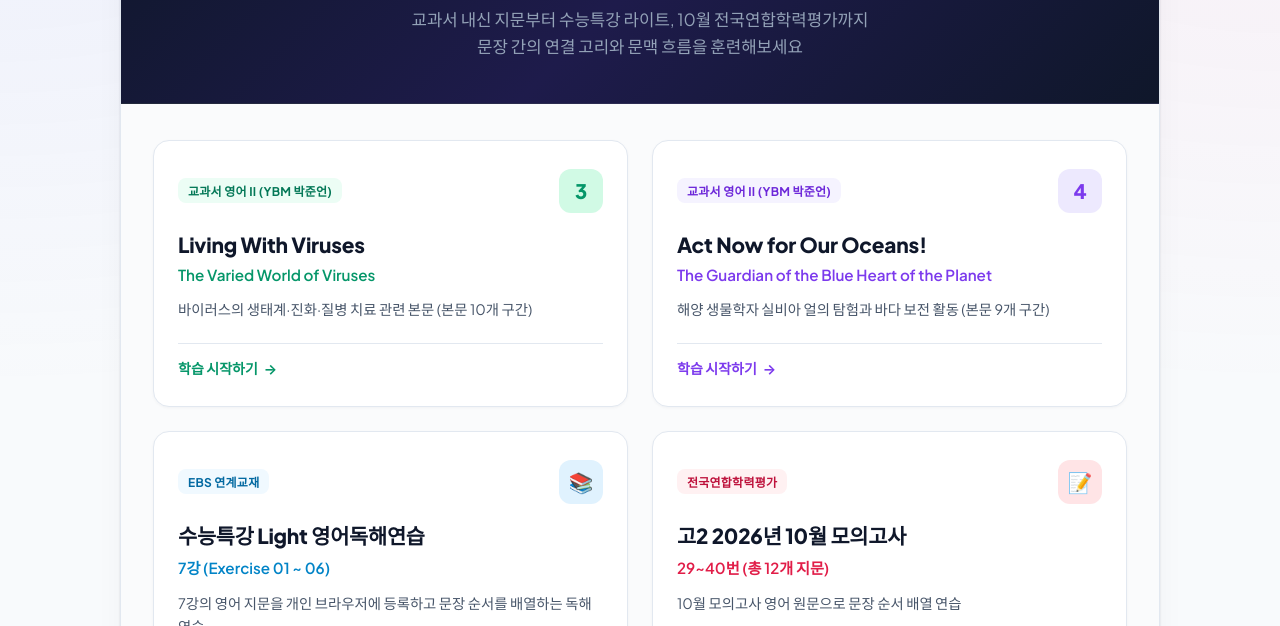
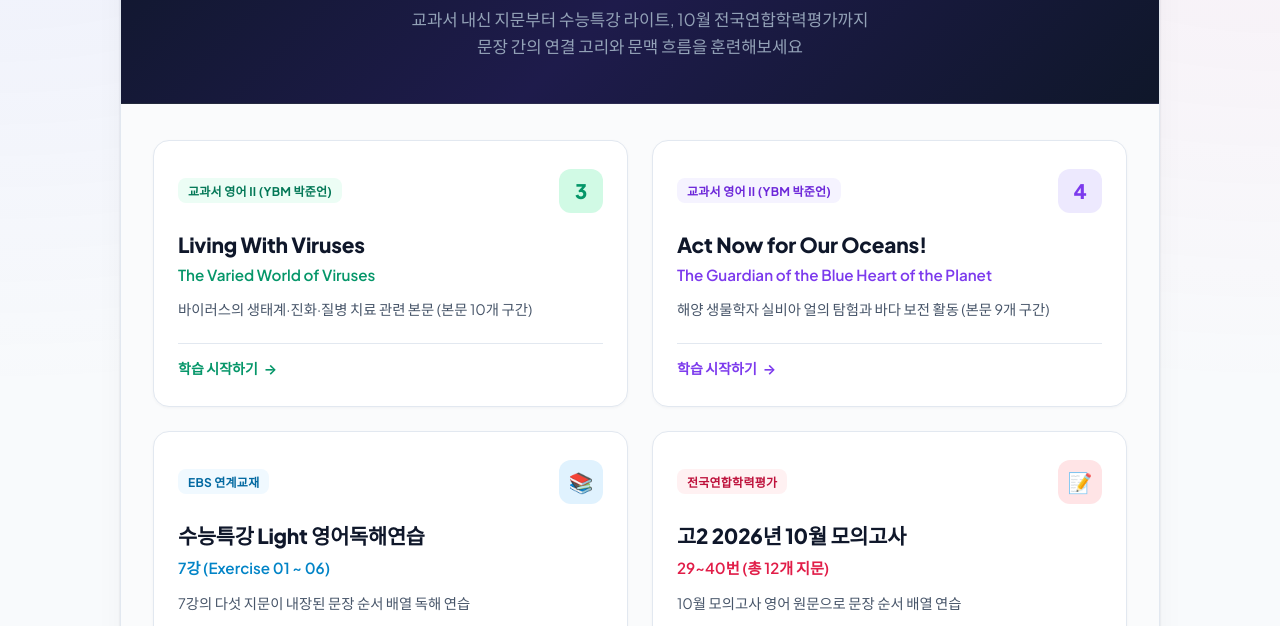
Before and after one commit to Zenon-Ultra/wackydocs-ver1, a plain HTML site: page main.html in a window 1280 px wide. Shown: the part 174-800 px from the top of the page. Drawn offline with Linux system fonts and the light colour scheme; a web font is replaced by a local one.

Commit message:
Describe embedded Chapter 7 passages on English homepage

```diff
--- a/main.html
+++ b/main.html
@@ -386,7 +386,7 @@
                     <h2 class="lesson-title">수능특강 Light 영어독해연습</h2>
                     <div class="lesson-subtitle">7강 (Exercise 01 ~ 06)</div>
                     <p class="lesson-description">
-                        7강의 영어 지문을 개인 브라우저에 등록하고 문장 순서를 배열하는 독해 연습
+                        7강의 다섯 지문이 내장된 문장 순서 배열 독해 연습
                     </p>
                 </div>
                 <div class="card-action">
```
